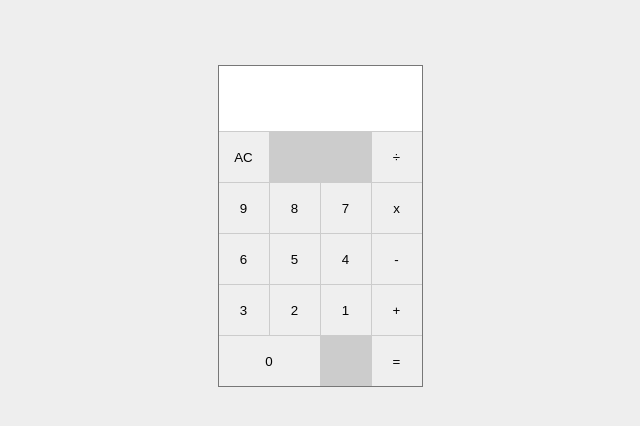
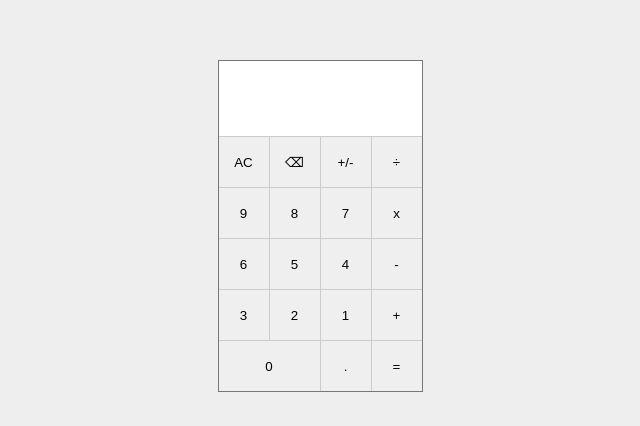
Before and after one commit to Elijah-J/vanillajs-calculator, a plain HTML site: page index.html in a window 1280 px wide. Shown: the part 182-608 px from the top of the page, without its empty margins (320-960 px from the left). Drawn offline with Linux system fonts and the light colour scheme.

Commit message:
put in (non-functioning) backspace, negative, and decimal buttons

```diff
--- a/index.html
+++ b/index.html
@@ -11,35 +11,48 @@
       <div class="grid-container">
         <div id="display" class="calculator__display"></div>
 
-        <button type="button" class="calculator-token calculator__one">
-          1
+        <button type="button" id="clear-expression">AC</button>
+        <button type="button" id="calculator-backspace" class="calculator__backspace">&#x232B</button>
+        <button type="button" id="calculator-negative">+/-</button>
+
+        <button type="button" class="calculator-token calculator__nine">
+          9
+        </button>
+        <button type="button" class="calculator-token calculator__eight">
+          8
+        </button>
+        <button type="button" class="calculator-token calculator__seven">
+          7
+        </button>
+        <button type="button" class="calculator-token calculator__six">
+          6
+        </button>
+        <button type="button" class="calculator-token calculator__five">
+          5
+        </button>
+        <button type="button" class="calculator-token calculator__four">
+          4
+        </button>
+        <button type="button" class="calculator-token calculator__three">
+          3
         </button>
         <button type="button" class="calculator-token calculator__two">
           2
         </button>
-        <button type="button" class="calculator-token calculator__three">
-          3
+        <button type="button" class="calculator-token calculator__one">
+          1
         </button>
-        <button type="button" class="calculator-token calculator__four">
-          4
-        </button>
-        <button type="button" class="calculator-token calculator__five">
-          5
-        </button>
-        <button type="button" class="calculator-token calculator__six">
-          6
-        </button>
-        <button type="button" class="calculator-token calculator__seven">
-          7
-        </button>
-        <button type="button" class="calculator-token calculator__eight">
-          8
-        </button>
-        <button type="button" class="calculator-token calculator__nine">
-          9
-        </button>
+
         <button type="button" class="calculator-token calculator__zero">
           0
+        </button>
+
+        <button
+          type="button"
+          id="calculator-decimal"
+          class="calculator__decimal"
+        >
+          .
         </button>
 
         <button type="button" class="calculator-token calculator__division">
@@ -57,7 +70,6 @@
         <button type="button" class="calculator-token calculator__addition">
           +
         </button>
-
         <button
           type="button"
           id="solve-expression"
@@ -65,8 +77,6 @@
         >
           =
         </button>
-
-        <button type="button" id="clear-expression">AC</button>
       </div>
     </div>
 
--- a/style.css
+++ b/style.css
@@ -31,7 +31,7 @@ button:focus {
   display: grid;
 
   grid-template-columns: 50px 50px 50px 50px;
-  grid-template-rows: 65px 50px 50px 50px 50px 50px;
+  grid-template-rows: 75px 50px 50px 50px 50px 50px;
 
   grid-template-areas:
     "display display display display"
```
